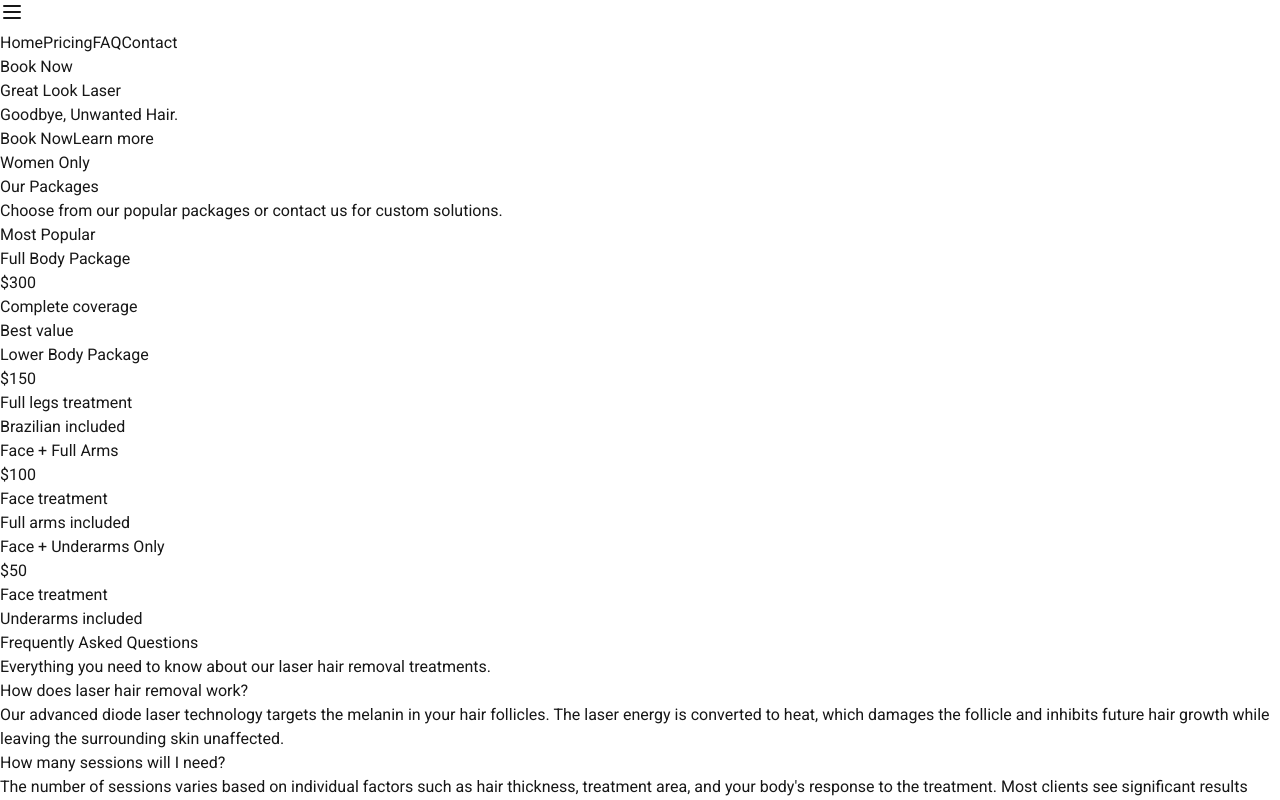
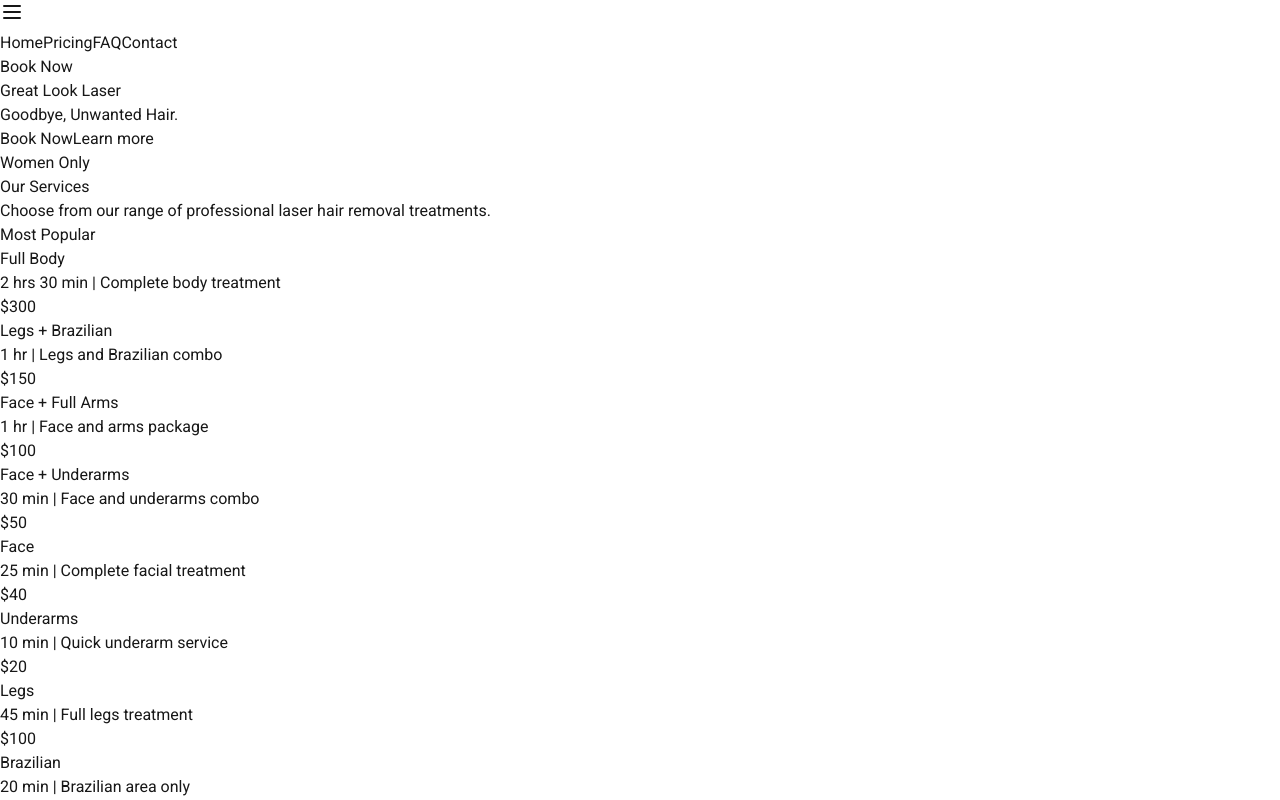
Before and after one commit to dhillonator/great-look-laser, a Next.js app: page / in a window 1280 px wide. Shown: the top 800 px of the page. Built offline with nearby package versions, Linux system fonts and the light colour scheme.

Commit message:
update: service prices and descriptions

```diff
--- a/src/app/page.tsx
+++ b/src/app/page.tsx
@@ -138,7 +138,7 @@
       viewport={{ once: true }}
       transition={{ duration: 0.6 }}
     >
-              Our Packages
+      Our Services
     </motion.h2>
     <motion.p
       className="text-lg text-white/60 max-w-2xl mb-12"
@@ -147,11 +147,11 @@
       viewport={{ once: true }}
       transition={{ duration: 0.6, delay: 0.2 }}
     >
-              Choose from our popular packages or contact us for custom solutions.
+      Choose from our range of professional laser hair removal treatments.
     </motion.p>
 
     <div className="grid gap-6">
-              {/* Full Body Package */}
+      {/* Full Body */}
       <motion.div
         initial={{ opacity: 0, y: 20 }}
         whileInView={{ opacity: 1, y: 0 }}
@@ -161,38 +161,21 @@
           event({
             action: 'package_booking',
             category: 'Booking',
-                    label: 'Full Body Package'
+            label: 'Full Body'
           });
-                  window.location.href = 'https://calendly.com/baljinder-glls/30min?back=1&month=2025-01';
+          window.location.href = 'https://calendly.com/baljinder-glls/30min';
         }}
         className="bg-white/5 backdrop-blur-sm rounded-2xl p-6 border border-white/10 relative overflow-hidden cursor-pointer hover:bg-white/10 transition-all"
       >
         <div className="absolute top-0 right-0 bg-gradient-to-r from-rose-500 to-purple-600 text-white px-3 py-1 rounded-bl-lg text-sm">
           Most Popular
         </div>
-                <h3 className="text-xl font-semibold mb-2">Full Body Package</h3>
+        <h3 className="text-xl font-semibold mb-2">Full Body</h3>
+        <p className="text-white/60 mb-4">2 hrs 30 min | Complete body treatment</p>
         <div className="text-3xl font-bold text-gradient bg-gradient-to-r from-rose-500 to-purple-600 bg-clip-text text-transparent mb-4">$300</div>
-                <ul className="space-y-3">
-                  {[
-                    'Complete coverage',
-                    'Best value'
-                  ].map((feature, index) => (
-                    <motion.li
-                      key={feature}
-                      className="flex items-center gap-3"
-                      initial={{ opacity: 0, x: -20 }}
-                      whileInView={{ opacity: 1, x: 0 }}
-                      viewport={{ once: true }}
-                      transition={{ duration: 0.3, delay: 0.5 + index * 0.1 }}
-                    >
-                      <div className="w-1.5 h-1.5 rounded-full bg-rose-500" />
-                      <span className="text-white/60">{feature}</span>
-                    </motion.li>
-                  ))}
-                </ul>
       </motion.div>
 
-              {/* Lower Body Package */}
+      {/* Legs + Brazilian */}
       <motion.div
         initial={{ opacity: 0, y: 20 }}
         whileInView={{ opacity: 1, y: 0 }}
@@ -202,32 +185,15 @@
           event({
             action: 'package_booking',
             category: 'Booking',
-                    label: 'Lower Body Package'
+            label: 'Legs + Brazilian'
           });
-                  window.location.href = 'https://calendly.com/baljinder-glls/lower-body-legs-brazilian?back=1&month=2025-01';
+          window.location.href = 'https://calendly.com/baljinder-glls/lower-body-legs-brazilian';
         }}
         className="bg-white/5 backdrop-blur-sm rounded-2xl p-6 border border-white/10 cursor-pointer hover:bg-white/10 transition-all"
       >
-                <h3 className="text-xl font-semibold mb-2">Lower Body Package</h3>
+        <h3 className="text-xl font-semibold mb-2">Legs + Brazilian</h3>
+        <p className="text-white/60 mb-4">1 hr | Legs and Brazilian combo</p>
         <div className="text-3xl font-bold text-gradient bg-gradient-to-r from-rose-500 to-purple-600 bg-clip-text text-transparent mb-4">$150</div>
-                <ul className="space-y-3">
-                  {[
-                    'Full legs treatment',
-                    'Brazilian included'
-                  ].map((feature, index) => (
-                    <motion.li
-                      key={feature}
-                      className="flex items-center gap-3"
-                      initial={{ opacity: 0, x: -20 }}
-                      whileInView={{ opacity: 1, x: 0 }}
-                      viewport={{ once: true }}
-                      transition={{ duration: 0.3, delay: 0.6 + index * 0.1 }}
-                    >
-                      <div className="w-1.5 h-1.5 rounded-full bg-violet-500" />
-                      <span className="text-white/60">{feature}</span>
-                    </motion.li>
-                  ))}
-                </ul>
       </motion.div>
 
       {/* Face + Full Arms */}
@@ -242,33 +208,16 @@
             category: 'Booking',
             label: 'Face + Full Arms'
           });
-                  window.location.href = 'https://calendly.com/baljinder-glls/full-face-arms?back=1&month=2025-01';
+          window.location.href = 'https://calendly.com/baljinder-glls/full-face-arms';
         }}
         className="bg-white/5 backdrop-blur-sm rounded-2xl p-6 border border-white/10 cursor-pointer hover:bg-white/10 transition-all"
       >
         <h3 className="text-xl font-semibold mb-2">Face + Full Arms</h3>
+        <p className="text-white/60 mb-4">1 hr | Face and arms package</p>
         <div className="text-3xl font-bold text-gradient bg-gradient-to-r from-rose-500 to-purple-600 bg-clip-text text-transparent mb-4">$100</div>
-                <ul className="space-y-3">
-                  {[
-                    'Face treatment',
-                    'Full arms included'
-                  ].map((feature, index) => (
-                    <motion.li
-                      key={feature}
-                      className="flex items-center gap-3"
-                      initial={{ opacity: 0, x: -20 }}
-                      whileInView={{ opacity: 1, x: 0 }}
-                      viewport={{ once: true }}
-                      transition={{ duration: 0.3, delay: 0.7 + index * 0.1 }}
-                    >
-                      <div className="w-1.5 h-1.5 rounded-full bg-purple-500" />
-                      <span className="text-white/60">{feature}</span>
-                    </motion.li>
-                  ))}
-                </ul>
       </motion.div>
 
-              {/* Face + Underarms Package */}
+      {/* Face + Underarms */}
       <motion.div
         initial={{ opacity: 0, y: 20 }}
         whileInView={{ opacity: 1, y: 0 }}
@@ -280,30 +229,97 @@
             category: 'Booking',
             label: 'Face + Underarms'
           });
-                  window.location.href = 'https://calendly.com/baljinder-glls/full-face-arms-clone?back=1&month=2025-01';
+          window.location.href = 'https://calendly.com/baljinder-glls/full-face-arms-clone';
         }}
         className="bg-white/5 backdrop-blur-sm rounded-2xl p-6 border border-white/10 cursor-pointer hover:bg-white/10 transition-all"
       >
-                <h3 className="text-xl font-semibold mb-2">Face + Underarms Only</h3>
+        <h3 className="text-xl font-semibold mb-2">Face + Underarms</h3>
+        <p className="text-white/60 mb-4">30 min | Face and underarms combo</p>
         <div className="text-3xl font-bold text-gradient bg-gradient-to-r from-rose-500 to-purple-600 bg-clip-text text-transparent mb-4">$50</div>
-                <ul className="space-y-3">
-                  {[
-                    'Face treatment',
-                    'Underarms included'
-                  ].map((feature, index) => (
-                    <motion.li
-                      key={feature}
-                      className="flex items-center gap-3"
-                      initial={{ opacity: 0, x: -20 }}
-                      whileInView={{ opacity: 1, x: 0 }}
+      </motion.div>
+
+      {/* Face */}
+      <motion.div
+        initial={{ opacity: 0, y: 20 }}
+        whileInView={{ opacity: 1, y: 0 }}
         viewport={{ once: true }}
-                      transition={{ duration: 0.3, delay: 0.8 + index * 0.1 }}
+        transition={{ duration: 0.6, delay: 0.7 }}
+        onClick={() => {
+          event({
+            action: 'package_booking',
+            category: 'Booking',
+            label: 'Face'
+          });
+          window.location.href = 'https://calendly.com/baljinder-glls/legs-clone';
+        }}
+        className="bg-white/5 backdrop-blur-sm rounded-2xl p-6 border border-white/10 cursor-pointer hover:bg-white/10 transition-all"
       >
-                      <div className="w-1.5 h-1.5 rounded-full bg-violet-500" />
-                      <span className="text-white/60">{feature}</span>
-                    </motion.li>
-                  ))}
-                </ul>
+        <h3 className="text-xl font-semibold mb-2">Face</h3>
+        <p className="text-white/60 mb-4">25 min | Complete facial treatment</p>
+        <div className="text-3xl font-bold text-gradient bg-gradient-to-r from-rose-500 to-purple-600 bg-clip-text text-transparent mb-4">$40</div>
+      </motion.div>
+
+      {/* Underarms */}
+      <motion.div
+        initial={{ opacity: 0, y: 20 }}
+        whileInView={{ opacity: 1, y: 0 }}
+        viewport={{ once: true }}
+        transition={{ duration: 0.6, delay: 0.8 }}
+        onClick={() => {
+          event({
+            action: 'package_booking',
+            category: 'Booking',
+            label: 'Underarms'
+          });
+          window.location.href = 'https://calendly.com/baljinder-glls/face-clone';
+        }}
+        className="bg-white/5 backdrop-blur-sm rounded-2xl p-6 border border-white/10 cursor-pointer hover:bg-white/10 transition-all"
+      >
+        <h3 className="text-xl font-semibold mb-2">Underarms</h3>
+        <p className="text-white/60 mb-4">10 min | Quick underarm service</p>
+        <div className="text-3xl font-bold text-gradient bg-gradient-to-r from-rose-500 to-purple-600 bg-clip-text text-transparent mb-4">$20</div>
+      </motion.div>
+
+      {/* Legs */}
+      <motion.div
+        initial={{ opacity: 0, y: 20 }}
+        whileInView={{ opacity: 1, y: 0 }}
+        viewport={{ once: true }}
+        transition={{ duration: 0.6, delay: 0.9 }}
+        onClick={() => {
+          event({
+            action: 'package_booking',
+            category: 'Booking',
+            label: 'Legs'
+          });
+          window.location.href = 'https://calendly.com/baljinder-glls/legs-brazilian-clone';
+        }}
+        className="bg-white/5 backdrop-blur-sm rounded-2xl p-6 border border-white/10 cursor-pointer hover:bg-white/10 transition-all"
+      >
+        <h3 className="text-xl font-semibold mb-2">Legs</h3>
+        <p className="text-white/60 mb-4">45 min | Full legs treatment</p>
+        <div className="text-3xl font-bold text-gradient bg-gradient-to-r from-rose-500 to-purple-600 bg-clip-text text-transparent mb-4">$100</div>
+      </motion.div>
+
+      {/* Brazilian */}
+      <motion.div
+        initial={{ opacity: 0, y: 20 }}
+        whileInView={{ opacity: 1, y: 0 }}
+        viewport={{ once: true }}
+        transition={{ duration: 0.6, delay: 1.0 }}
+        onClick={() => {
+          event({
+            action: 'package_booking',
+            category: 'Booking',
+            label: 'Brazilian'
+          });
+          window.location.href = 'https://calendly.com/baljinder-glls/underarms-clone';
+        }}
+        className="bg-white/5 backdrop-blur-sm rounded-2xl p-6 border border-white/10 cursor-pointer hover:bg-white/10 transition-all"
+      >
+        <h3 className="text-xl font-semibold mb-2">Brazilian</h3>
+        <p className="text-white/60 mb-4">20 min | Brazilian area only</p>
+        <div className="text-3xl font-bold text-gradient bg-gradient-to-r from-rose-500 to-purple-600 bg-clip-text text-transparent mb-4">$50</div>
       </motion.div>
     </div>
   </div>
@@ -450,7 +466,7 @@
                     <h3 className="font-semibold text-xl mb-2">Hours</h3>
                     <p className="text-white/60">
                       Monday - Sunday<br />
-                      8:00 AM - 8:00 PM
+                      9:00 AM - 6:00 PM
                     </p>
                   </div>
                 </div>
```
Also changed, not shown: src/app/layout.tsx (+87 -2 lines), src/app/robots.txt (added), 1 other file (tests, documents, lock files or other folders). Lines whose indentation alone changed are shown as unchanged.
